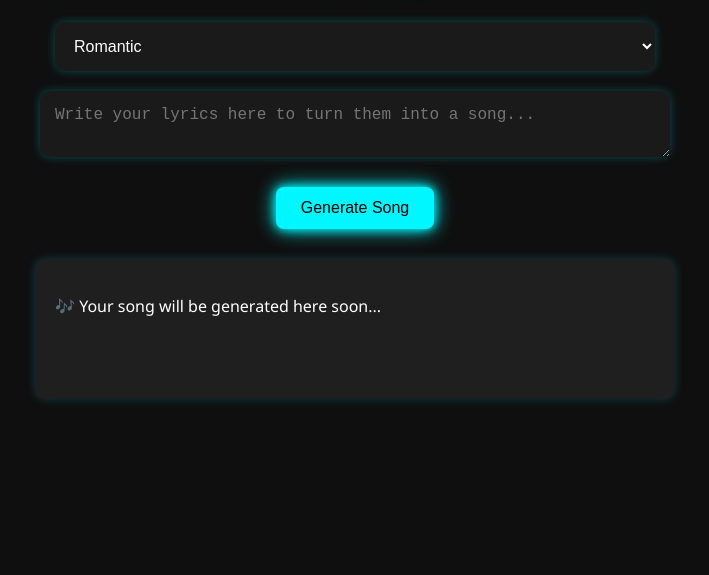
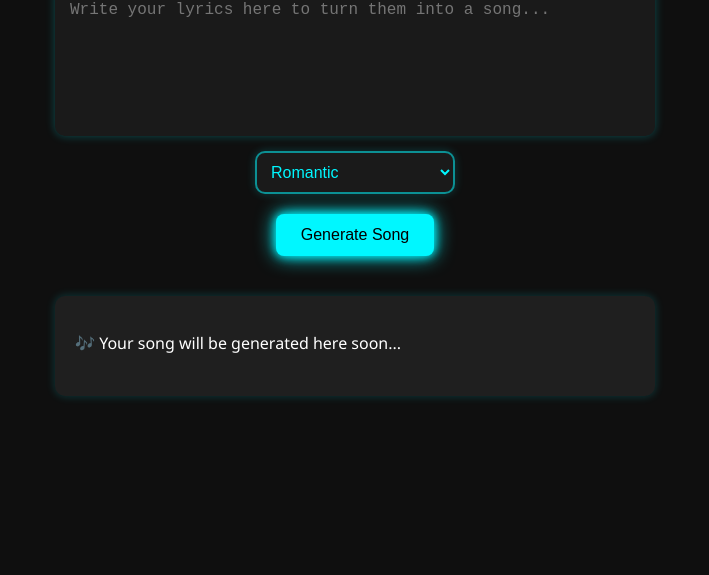
Before and after one commit to ragibitmam/riovibes-, a plain HTML site: page index.html in a window 1280 px wide. Shown: the part 265-840 px from the top of the page, without its empty margins (285-994 px from the left). After the commit the page ends 800 px from the top, so only its background shows below. Drawn offline with Linux system fonts and the light colour scheme.

Commit message:
Add files via upload

```diff
--- a/index.html
+++ b/index.html
@@ -5,6 +5,11 @@
   <meta name="viewport" content="width=device-width, initial-scale=1.0" />
   <title>RioVibes - AI Music Generator</title>
   <style>
+    * {
+      box-sizing: border-box;
+      transition: all 0.3s ease;
+    }
+
     body {
       margin: 0;
       font-family: 'Segoe UI', sans-serif;
@@ -16,26 +21,58 @@
       justify-content: center;
       height: 100vh;
       padding: 20px;
+      opacity: 0;
+      animation: fadeIn 1s ease forwards;
+    }
+
+    @keyframes fadeIn {
+      to {
+        opacity: 1;
+      }
     }
 
     h1 {
       font-size: 2.5rem;
       color: #00f7ff;
       text-shadow: 0 0 10px #00f7ff, 0 0 20px #00f7ff;
-      margin-bottom: 20px;
+      margin-bottom: 30px;
     }
 
-    select, textarea {
+    textarea {
       width: 90%;
       max-width: 600px;
-      margin: 10px 0;
+      height: 150px;
       padding: 15px;
       border: none;
       border-radius: 10px;
       background: #1a1a1a;
       color: #fff;
       font-size: 1rem;
+      resize: none;
       box-shadow: 0 0 10px #00f7ff44;
+      transition: box-shadow 0.3s ease;
+    }
+
+    textarea:focus {
+      outline: none;
+      box-shadow: 0 0 20px #00f7ffaa;
+    }
+
+    select {
+      margin-top: 15px;
+      padding: 10px;
+      font-size: 1rem;
+      border-radius: 10px;
+      background: #1a1a1a;
+      color: #00f7ff;
+      border: 2px solid #00f7ff88;
+      box-shadow: 0 0 10px #00f7ff33;
+      width: 200px;
+    }
+
+    select:focus {
+      outline: none;
+      box-shadow: 0 0 20px #00f7ff88;
     }
 
     button {
@@ -47,7 +84,7 @@
       border-radius: 8px;
       color: #000;
       cursor: pointer;
-      transition: all 0.3s ease;
+      transition: transform 0.3s ease, background 0.3s ease;
       box-shadow: 0 0 10px #00f7ff, 0 0 20px #00f7ff;
     }
 
@@ -57,7 +94,7 @@
     }
 
     .output {
-      margin-top: 30px;
+      margin-top: 40px;
       width: 90%;
       max-width: 600px;
       min-height: 100px;
@@ -65,21 +102,22 @@
       border-radius: 10px;
       padding: 20px;
       box-shadow: 0 0 10px #00f7ff33;
+      transition: all 0.3s ease;
     }
   </style>
 </head>
 <body>
   <h1>RioVibes</h1>
+  <textarea placeholder="Write your lyrics here to turn them into a song..."></textarea>
 
-  <select id="mood">
-    <option value="Romantic">Romantic</option>
-    <option value="Sad">Sad</option>
-    <option value="Chill">Chill</option>
-    <option value="Pop">Pop</option>
-    <option value="Lo-fi">Lo-fi</option>
+  <select id="genre">
+    <option value="romantic">Romantic</option>
+    <option value="pop">Pop</option>
+    <option value="lofi">Lofi</option>
+    <option value="sad">Sad</option>
+    <option value="soft">Soft</option>
   </select>
 
-  <textarea placeholder="Write your lyrics here to turn them into a song..."></textarea>
   <button>Generate Song</button>
 
   <div class="output">
@@ -89,20 +127,20 @@
   <script>
     const button = document.querySelector("button");
     const textarea = document.querySelector("textarea");
-    const mood = document.getElementById("mood");
     const output = document.querySelector(".output");
+    const genreSelect = document.getElementById("genre");
 
     button.addEventListener("click", () => {
       const lyrics = textarea.value.trim();
-      const selectedMood = mood.value;
+      const genre = genreSelect.value;
 
       if (lyrics === "") {
         output.innerHTML = "❌ Please enter some lyrics to generate a song.";
       } else {
         output.innerHTML = `
-          <p>🎵 Generating your <strong>${selectedMood}</strong> song...</p>
+          <p>🎵 Generating your <strong>${genre}</strong> style song...</p>
           <p><em>"${lyrics.slice(0, 50)}..."</em></p>
-          <p>✅ Your AI-based ${selectedMood} song is being prepared! (Demo mode)</p>
+          <p>✅ Your AI-based ${genre} song is being prepared! (This is a demo)</p>
         `;
       }
     });
```
